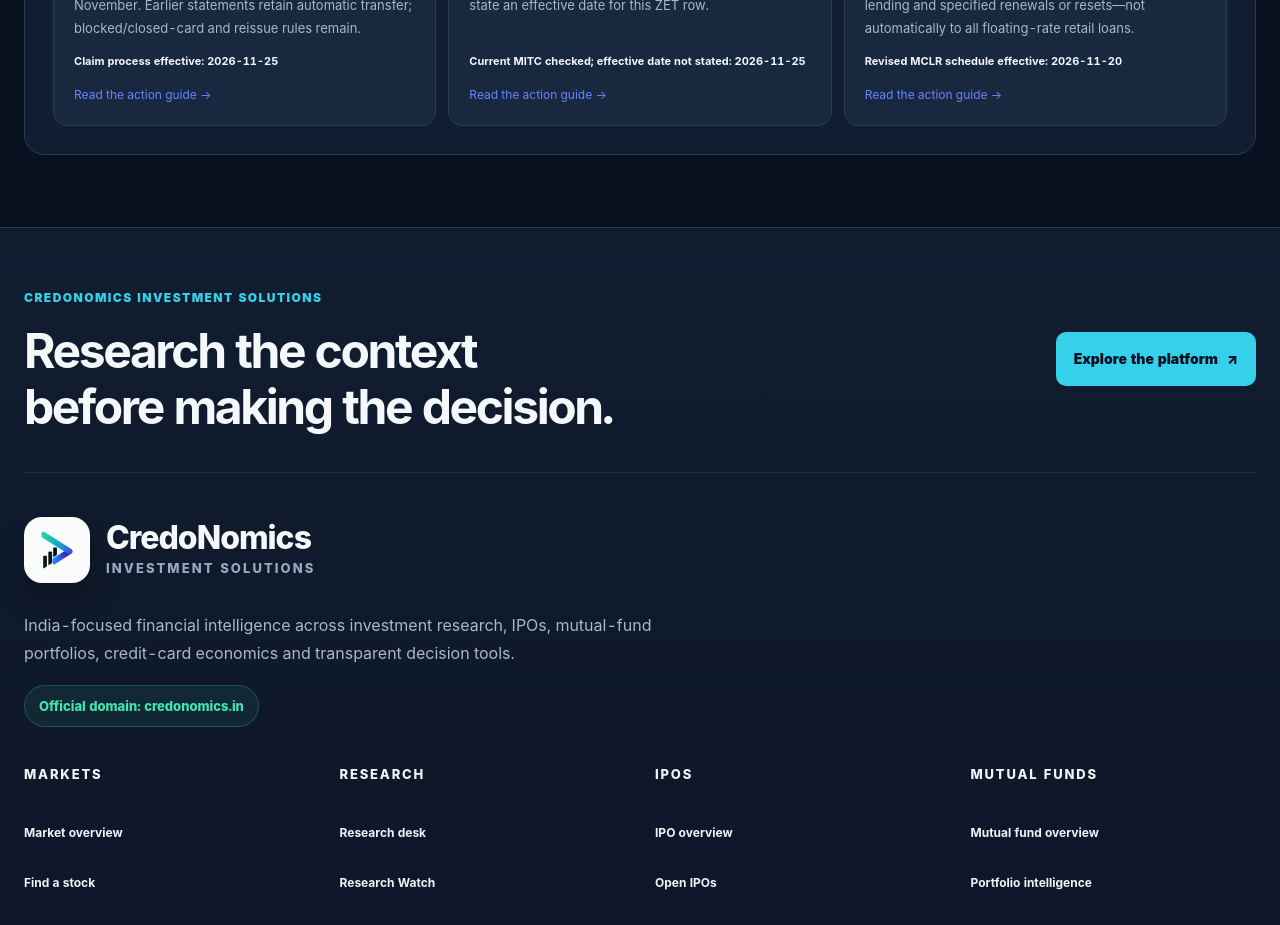
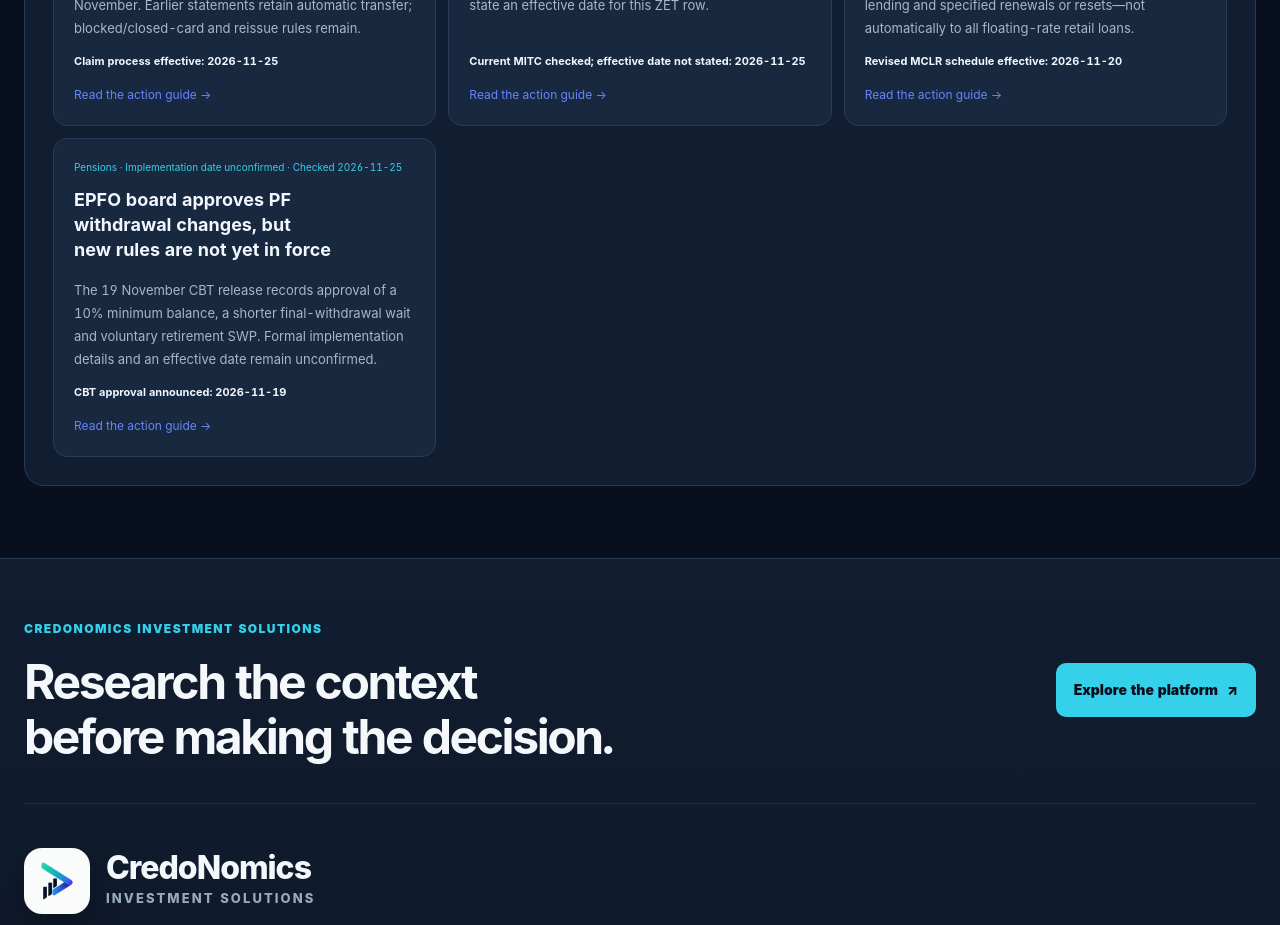
Before and after one commit to aqdas1820/credonomics-site, a Next.js app: page /research/watch in a window 1280 px wide. Shown: the part 11060-11985 px from the top of the page. Built offline with nearby package versions, Linux system fonts and the light colour scheme; no server answers.

Commit message:
Add source-verified EPFO CBT proposal status guide

```diff
--- a/app/data/research-watch.ts
+++ b/app/data/research-watch.ts
@@ -2113,6 +2113,37 @@ export const researchWatch: WatchItem[] = [
     limits: 'Checked 21 November 2026. Announcement / exchange-filing date: 18 November 2026. Effective date: 20 November 2026. The five MCLR tenors each rose 5 basis points versus the bank’s 20 October schedule. Applicability is limited to new MCLR-linked loans or advances sanctioned or first disbursed on or after 20 November and facilities renewed, reviewed or reset on or after that date where switching to MCLR is permitted at the borrower’s option. The bank states that floating retail, micro and small loans disbursed from 1 October 2019, and medium-enterprise floating loans from 1 April 2020, are EBLR-linked. The MCLR schedule does not establish an automatic rate or EMI change for every existing borrower; impact depends on the loan’s benchmark, spread, reset clause and tenor. No customer-specific EMI calculation, universal borrower impact or rate-switch entitlement is inferred.',
   },
 
+  {
+    slug: 'epfo-cbt-approves-proposed-withdrawal-changes-not-yet-effective-november-2026',
+    title: 'EPFO board approves PF withdrawal changes, but new rules are not yet in force',
+    summary: 'The 19 November CBT release records approval of a 10% minimum balance, a shorter final-withdrawal wait and voluntary retirement SWP. Formal implementation details and an effective date remain unconfirmed.',
+    category: 'Pensions',
+    checkedAt: '2026-11-25',
+    publishedAt: '2026-11-25',
+    announcementDate: '2026-11-19',
+    eventDate: '2026-11-19',
+    dateLabel: 'CBT approval announced',
+    statusLabel: 'Implementation date unconfirmed',
+    source: 'https://www.pib.gov.in/PressReleasePage.aspx?PRID=2338667&lang=1&reg=1',
+    sourceLabel: 'Ministry of Labour & Employment: 240th CBT meeting release',
+    sourceLocation: 'PIB release posted 19 November 2026 at 6:28 PM: paragraphs on the proposed EPF-member Systematic Withdrawal Plan and the Board-approved minimum-balance and final-withdrawal waiting-period provisions.',
+    audience: 'EPF members considering partial or final withdrawal, employees approaching retirement, and families reviewing how retirement savings may eventually be paid out.',
+    facts: [
+      'The Ministry of Labour & Employment reported on 19 November 2026 that the 240th Central Board of Trustees (EPF) meeting approved several EPFO proposals. This article reports the Board decision as announced by PIB; it does not treat the announcement as an already-operative EPF Scheme amendment.',
+      'For the minimum-balance and final-withdrawal provisions, the PIB release says the Board approved reducing the minimum balance to be maintained from 25% to 10% and reducing the waiting period for final PF withdrawal from 12 months to 2 months. The release does not state a commencement date or provide the final amended scheme text for these provisions.',
+      'The Board also approved a proposal for a voluntary Systematic Withdrawal Plan (SWP) for retiring EPF members. The release describes possible monthly, quarterly or half-yearly instalments instead of taking the accumulated PF savings in one go.',
+      'The PIB release says the SWP proposal would be voluntary and that the remaining corpus would continue to generate returns. It also describes a possible option for a nominee or dependent to withdraw the remaining balance or continue periodic payments if the member dies during the payout period; the detailed rules and eligibility are not supplied in the release.',
+      'For the SWP, the same PIB release says the necessary EPF Scheme amendments will be notified after approval from the Ministry. It does not provide a launch date, application process, payout formula, final eligibility rules or tax treatment.',
+      'The official announcement therefore confirms a Board-approved policy development, not a presently available new withdrawal facility. No automatic change to an existing member claim, balance or settlement date is inferred.'
+    ],
+    actions: [
+      'If you need to submit an EPF claim now, follow the current EPFO member-portal instructions and rules shown for your claim type. Do not calculate an available withdrawal using the announced 10% or 2-month figures until the formal change is notified and effective.',
+      'If you are planning retirement withdrawals, wait for the official EPF Scheme amendment and EPFO implementation guidance before relying on SWP frequency, payout amount, nominee treatment or tax details.',
+      'Check the EPFO and Ministry of Labour & Employment official channels for the implementing notification. Keep the PIB announcement as evidence of the Board decision, not as proof that the new facility is live.'
+    ],
+    limits: 'Announcement date: 19 November 2026. Checked and published: 25 November 2026. The PIB release records the CBT decision but does not state an effective date for the 10% minimum-balance or 2-month final-withdrawal provisions. It describes the SWP as a proposal and says the necessary EPF Scheme amendments will be notified after Ministry approval. No implementing Gazette notification or EPFO launch instruction was identified in this check. Eligibility, application steps, payout calculations, tax treatment, treatment of pending claims and the exact commencement date remain unverified. Until formal implementation, members should use the rules and claim instructions currently in force; no new withdrawal entitlement or guaranteed payout is asserted.'
+  },
+
 ]
 
 export function watchStatus(item: WatchItem): 'Upcoming at check' | 'Effective at check' | 'Clarification checked' | 'Phased migration' | 'Investor advisory' | 'Subscription restrictions' | 'Availability checked' | 'Limited-time offer' | 'Directions extended' | 'Campaign underway' | 'Deadline passed' | 'Implementation date unconfirmed' {
```
